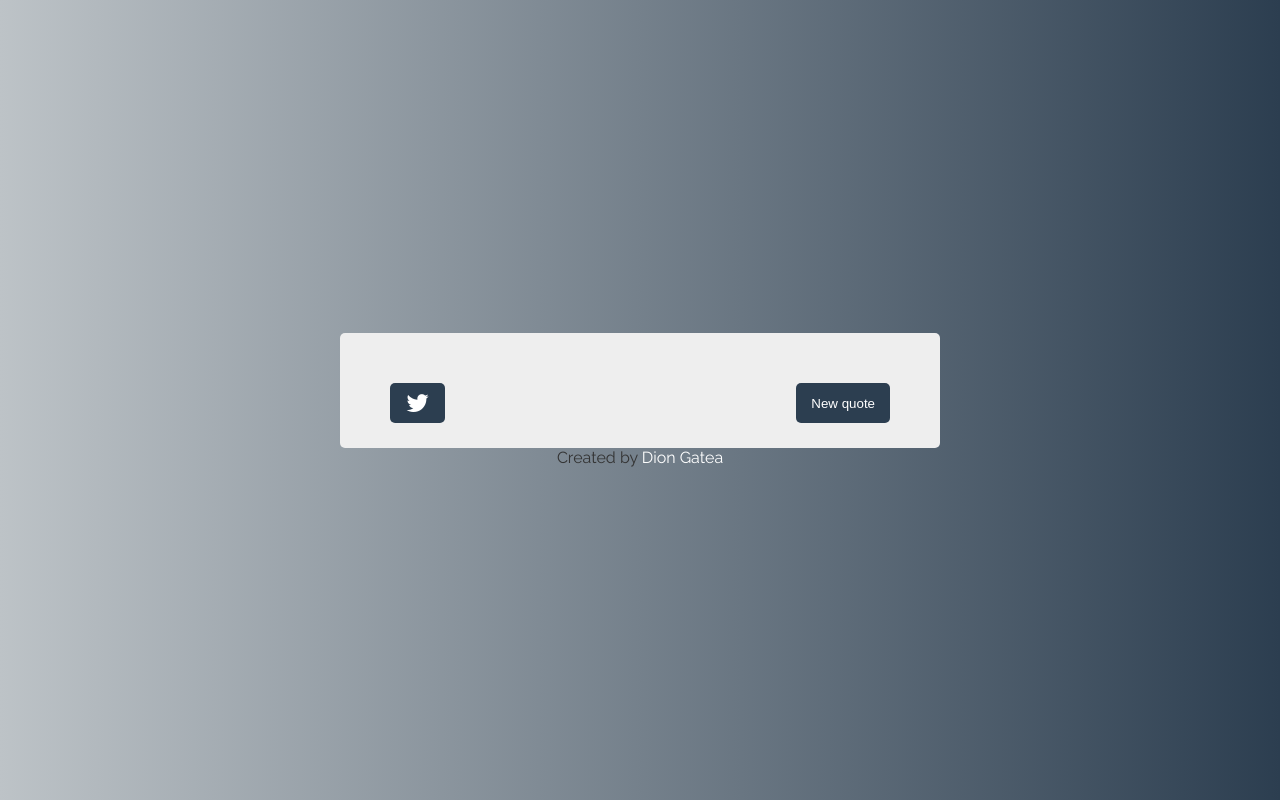
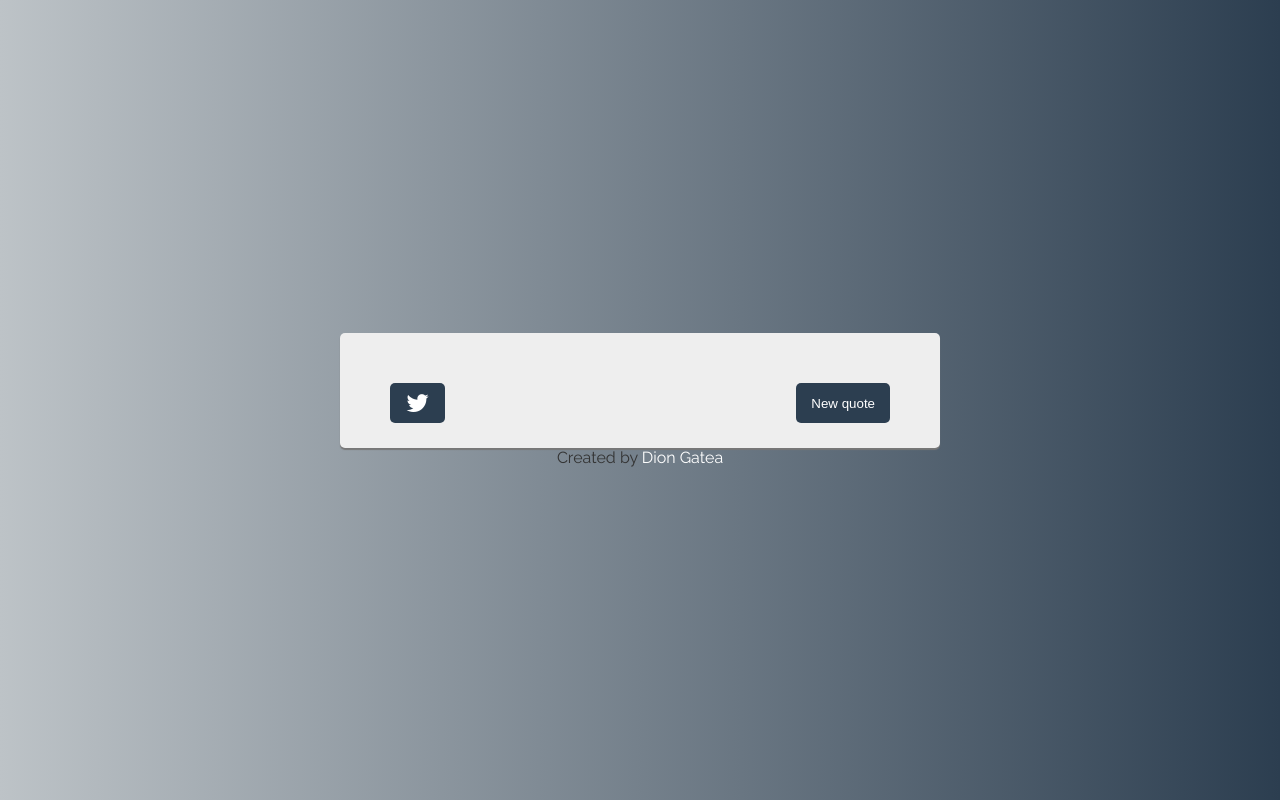
Before and after one commit to Diongatea/random-quote-generator, a plain HTML site: page index.html in a window 1280 px wide. Drawn offline with nearby package versions, Linux system fonts and the light colour scheme; no server answers.

Commit message:
Update app.css

```diff
--- a/app.css
+++ b/app.css
@@ -47,6 +47,9 @@ body {
     height: auto;
     background-color: #eee;
     border-radius: 5px;
+    -webkit-box-shadow: 0 1px 2px #777;
+	-moz-box-shadow: 0 2px 1px #777;
+	box-shadow: 0 2px 1px #777;
 }
 
 .buttons {
```
